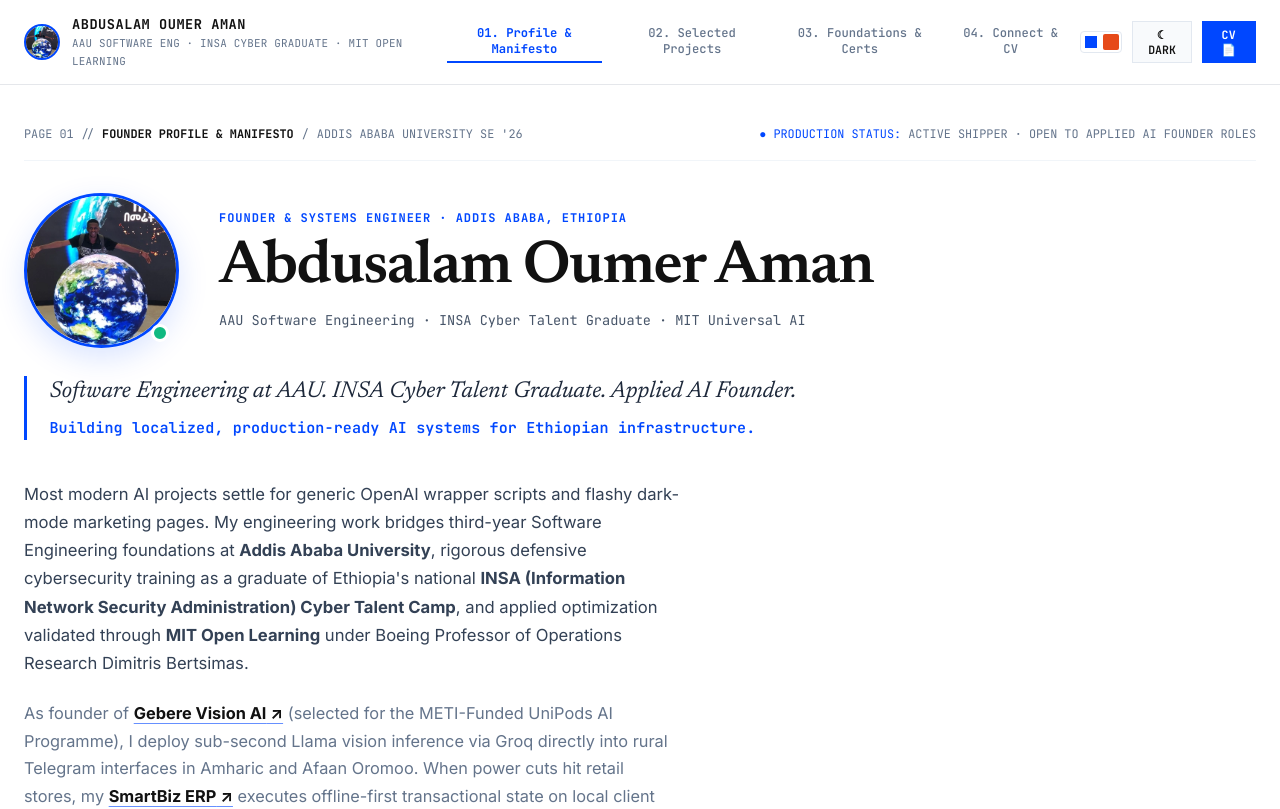
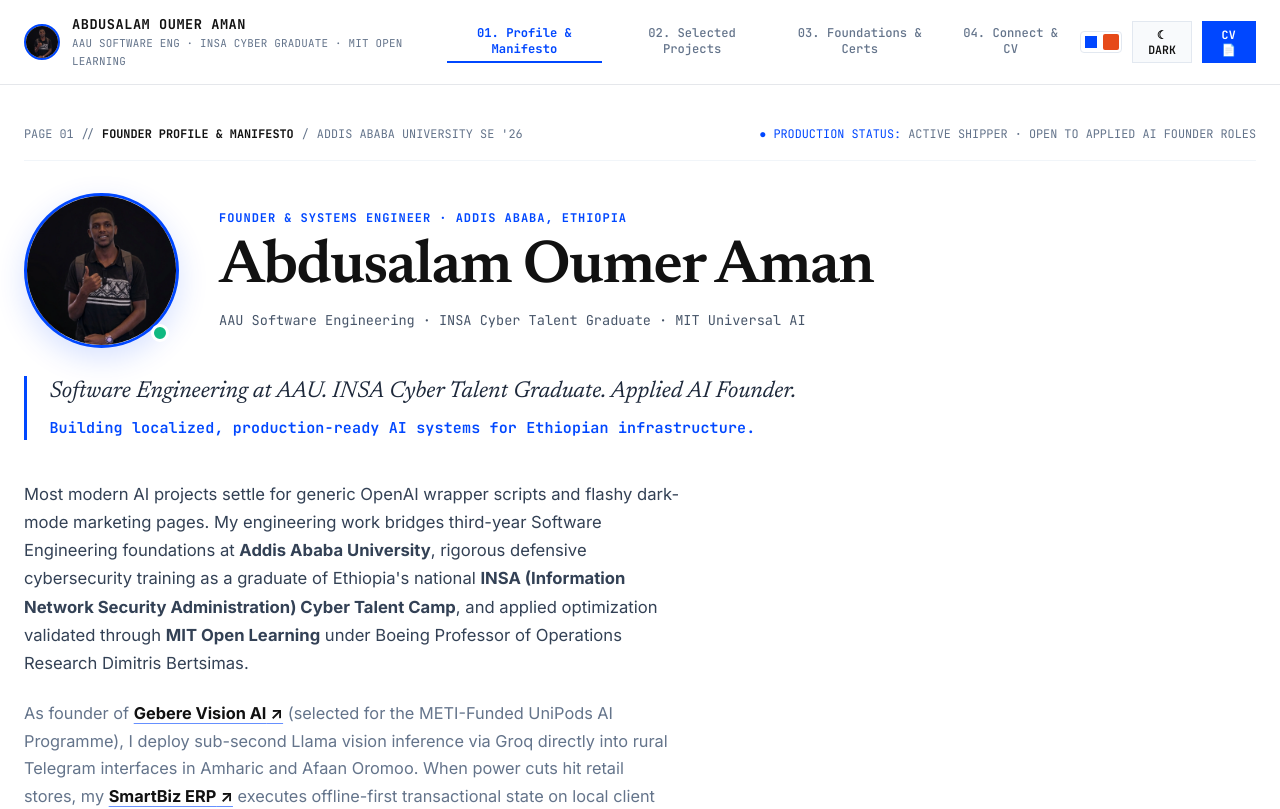
Before and after one commit to oumersalah2-cmd/AB-Site, a React (Vite) app: page / in a window 1280 px wide. Shown: the top 809 px of the page. Built offline with nearby package versions, Linux system fonts and the light colour scheme.

Commit message:
feat: replace background with studio black on beloved thumbs-up photo

```diff
--- a/src/App.jsx
+++ b/src/App.jsx
@@ -549,14 +549,15 @@
           {/* Brand Wordmark & Coordinates */}
           <div style={{ display: "flex", alignItems: "center", gap: "12px" }}>
             <img
-              src="/profile-world-circle.webp"
-              alt="Abdusalam avatar with world globe"
+              src="/profile-circle.webp"
+              alt="Abdusalam avatar"
               style={{
                 width: "36px",
                 height: "36px",
                 borderRadius: "50%",
                 objectFit: "cover",
                 border: `2px solid ${accentHex}`,
+                backgroundColor: "#000000",
               }}
             />
             <div>
@@ -738,20 +739,21 @@
                 marginBottom: "1.8rem",
               }}
             >
-              {/* Circular Avatar (World Globe & Face Visible, Legs Removed) */}
+              {/* Circular Avatar (Beloved Photo with Sleek Studio Black Background, Legs Removed) */}
               <div style={{ position: "relative", flexShrink: 0 }}>
                 <img
-                  src="/profile-world-circle.webp"
-                  alt="Abdusalam Oumer Aman in front of Earth projection"
+                  src="/profile-circle.webp"
+                  alt="Abdusalam Oumer Aman — Applied AI Founder & Systems Engineer"
                   style={{
                     width: "155px",
                     height: "155px",
                     borderRadius: "50%",
                     objectFit: "cover",
                     border: `3px solid ${accentHex}`,
+                    backgroundColor: "#000000",
                     boxShadow: isDark
-                      ? "0 10px 30px rgba(0,0,0,0.6)"
-                      : "0 10px 30px rgba(0, 71, 255, 0.15)",
+                      ? "0 10px 30px rgba(0,0,0,0.8)"
+                      : "0 10px 30px rgba(0, 71, 255, 0.16)",
                     display: "block",
                   }}
                 />
```
Also changed, not shown: public/profile-circle.png, public/profile-circle.webp.
